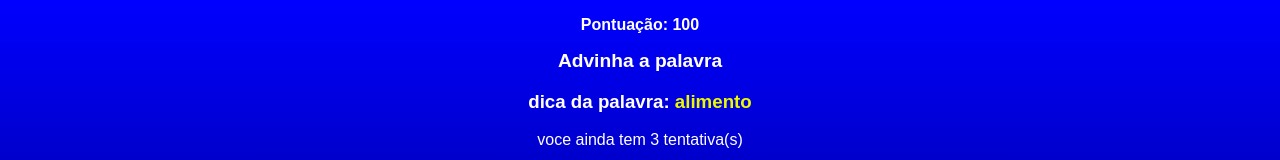
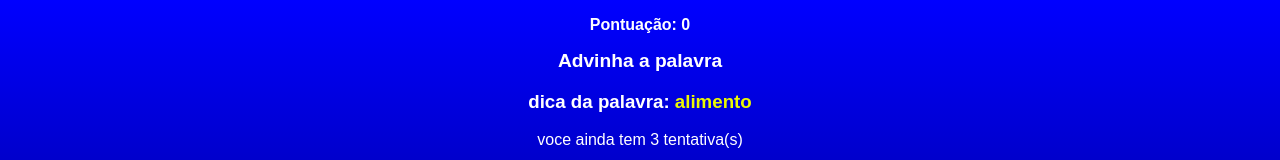
Before and after one commit to ElissonDeSous/SecretWord, a React (Create React App) app: page / in a window 1280 px wide. Shown: the top 160 px of the page. Built offline with nearby package versions, Linux system fonts and the light colour scheme.

Commit message:
Add files via upload

```diff
--- a/src/App.js
+++ b/src/App.js
@@ -21,7 +21,7 @@ function App() {
   const [letrasAdivinha,setLetrasAdivinha] = useState([])
   const [letrasErradas, setLetrasErradas] = useState([])
   const [Chances,setChances] = useState(3)
-  const [score , setScore] = useState(-100)
+  const [score , setScore] = useState(-200)
 
   const escolhacategory = useCallback( () =>{
     // escolha aleatoria a categoria
```
